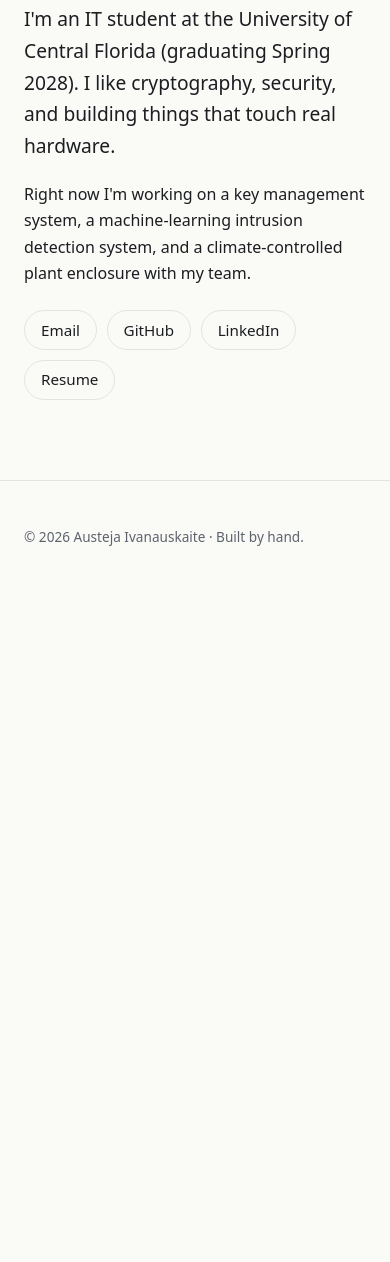
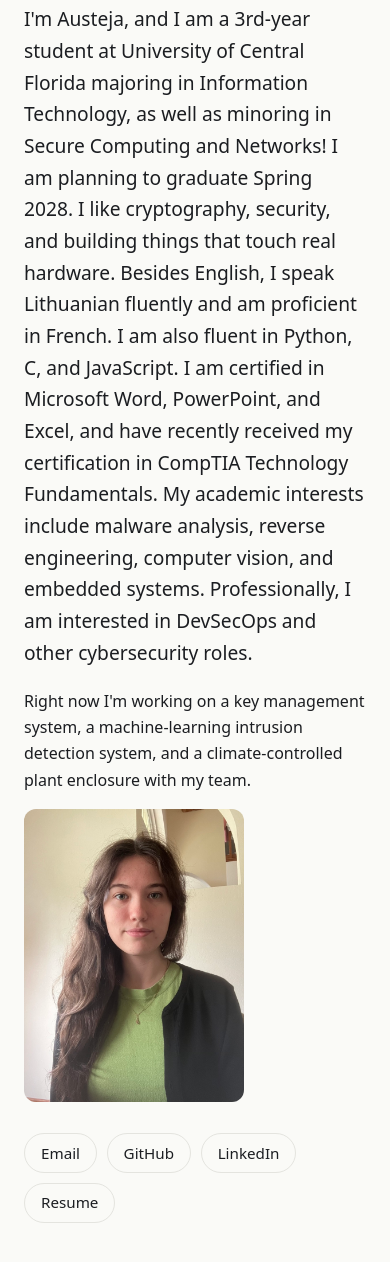
Before and after one commit to austeja-iva/class-site, a plain HTML site: page index.html in a window 390 px wide. Shown: the part 504-1766 px from the top of the page. Before the commit the page ends 1098 px from the top, so only its background shows below. Drawn offline with Linux system fonts and the light colour scheme.

Commit message:
Place profile photo beside About Me text

```diff
--- a/index.html
+++ b/index.html
@@ -26,22 +26,32 @@
     <!-- ============ ABOUT ME ============ -->
     <section id="about" class="section tab-panel about">
 
+
       <p class="eyebrow">Hi, I'm</p>
       <h1>Austeja Ivanauskaite</h1>
       <p class="lead">
-        I'm an IT student at the University of Central Florida (graduating Spring 2028).
+        I'm Austeja, and I am a 3rd-year student at University of Central Florida majoring in Information Technology, as well as minoring in Secure Computing and Networks! I am planning to graduate Spring 2028.
         I like cryptography, security, and building things that touch real hardware.
+        Besides English, I speak Lithuanian fluently and am proficient in French.
+        I am also fluent in Python, C, and JavaScript.
+        I am certified in Microsoft Word, PowerPoint, and Excel, and have recently received my certification in CompTIA Technology Fundamentals.
+        My academic interests include malware analysis, reverse engineering, computer vision, and embedded systems.
+        Professionally, I am interested in DevSecOps and other cybersecurity roles.
+
       </p>
       <p>
         Right now I'm working on a key management system, a machine-learning intrusion
         detection system, and a climate-controlled plant enclosure with my team.
       </p>
+      </p>
+        </div>
+        <img class="profile-photo" src="images/profile.jpeg" alt="Photo of Austeja Ivanauskaite" />
+      </div>
       <div class="links">
         <a class="btn" href="mailto:you@example.com">Email</a>
         <a class="btn" href="https://github.com/your-username" target="_blank" rel="noopener">GitHub</a>
         <a class="btn" href="https://linkedin.com/in/your-username" target="_blank" rel="noopener">LinkedIn</a>
-        <a class="btn" href="resume.pdf" target="_blank">Resume</a>
-      </div>
+        <a class="btn" href="resume.pdf" target="_blank">Resume</a>      </div>
     </section>
 
     <!-- ============ PROJECTS ============ -->
--- a/styles.css
+++ b/styles.css
@@ -153,3 +153,23 @@ h3 { margin: 0.25rem 0 0.5rem; font-size: 1.1rem; }
   .thought-list a { grid-template-columns: 1fr; }
   .thought-list time { grid-row: auto; }
 }
+
+/* ---------- About Me: text + photo side by side ---------- */
+.about-row {
+  display: flex;
+  align-items: flex-start;
+  gap: 2rem;
+}
+.about-text { flex: 1; }
+.profile-photo {
+  width: 280px;           /* make bigger/smaller here */
+  height: auto;           /* keeps the photo's proportions */
+  border-radius: 12px;    /* soft corners; 0 for sharp, 50% for a circle */
+  flex-shrink: 0;
+}
+
+/* On phones, stack the photo above the text */
+@media (max-width: 720px) {
+  .about-row { flex-direction: column-reverse; align-items: center; }
+  .profile-photo { width: 220px; }
+}
```
Also changed, not shown: images/profile.jpeg (added), 1 other file.
